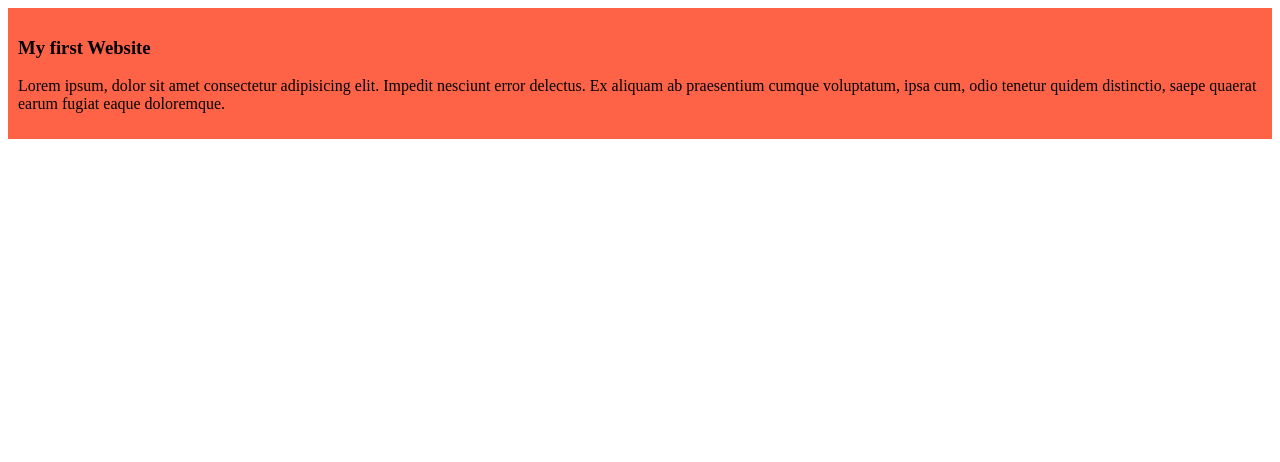
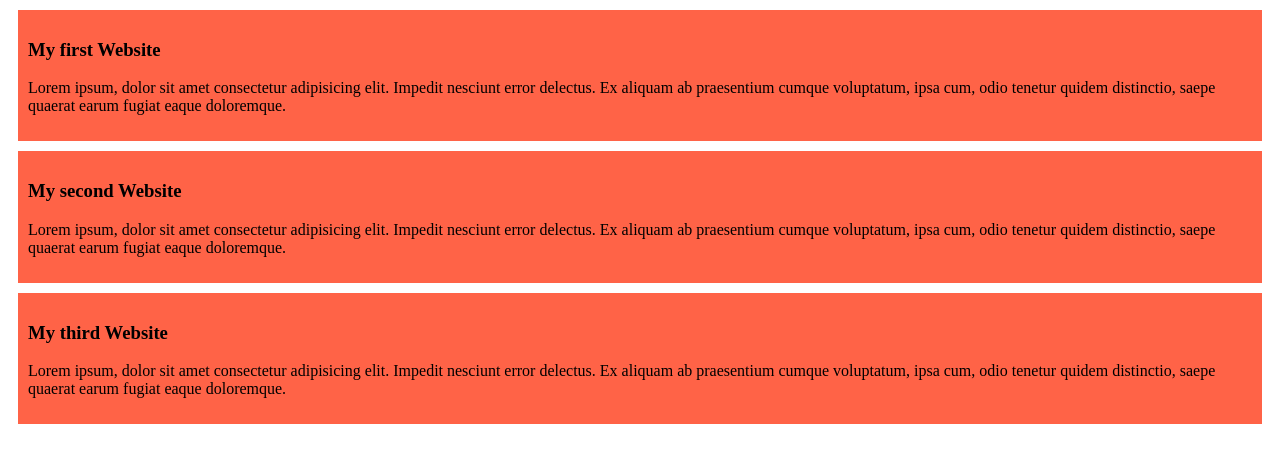
Before and after one commit to Rahim51044/my-simple-website, a plain HTML site: page index.html in a window 1280 px wide. Drawn offline with Linux system fonts and the light colour scheme.

Commit message:
added the second and third blog

```diff
--- a/index.html
+++ b/index.html
@@ -11,5 +11,13 @@
         <h3>My first Website</h3>
         <p>Lorem ipsum, dolor sit amet consectetur adipisicing elit. Impedit nesciunt error delectus. Ex aliquam ab praesentium cumque voluptatum, ipsa cum, odio tenetur quidem distinctio, saepe quaerat earum fugiat eaque doloremque.</p>
     </div>
+    <div>
+        <h3>My second Website</h3>
+        <p>Lorem ipsum, dolor sit amet consectetur adipisicing elit. Impedit nesciunt error delectus. Ex aliquam ab praesentium cumque voluptatum, ipsa cum, odio tenetur quidem distinctio, saepe quaerat earum fugiat eaque doloremque.</p>
+    </div>
+    <div>
+        <h3>My third Website</h3>
+        <p>Lorem ipsum, dolor sit amet consectetur adipisicing elit. Impedit nesciunt error delectus. Ex aliquam ab praesentium cumque voluptatum, ipsa cum, odio tenetur quidem distinctio, saepe quaerat earum fugiat eaque doloremque.</p>
+    </div>
 </body>
 </html>
--- a/styles/blog.css
+++ b/styles/blog.css
@@ -1,4 +1,5 @@
 div{
     background-color: tomato;
     padding: 10px;
+    margin: 10px;
 }
```
